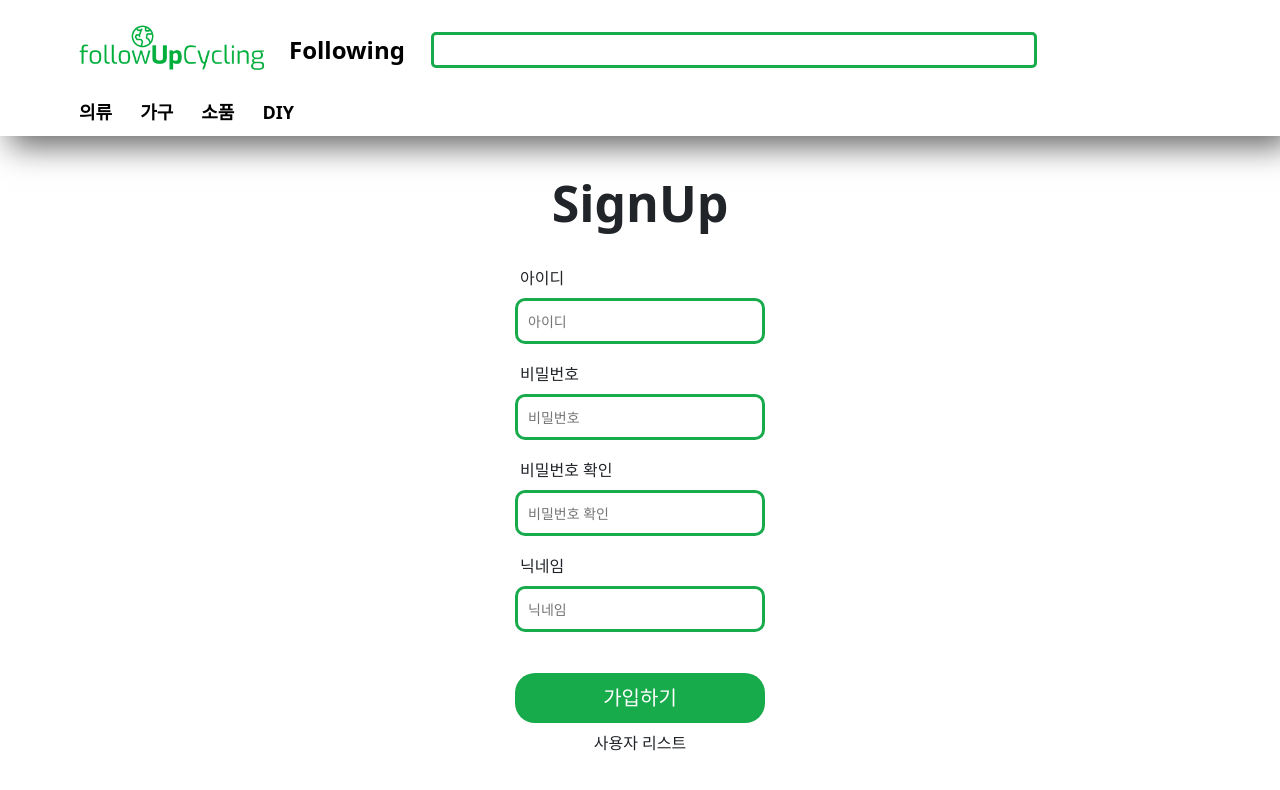
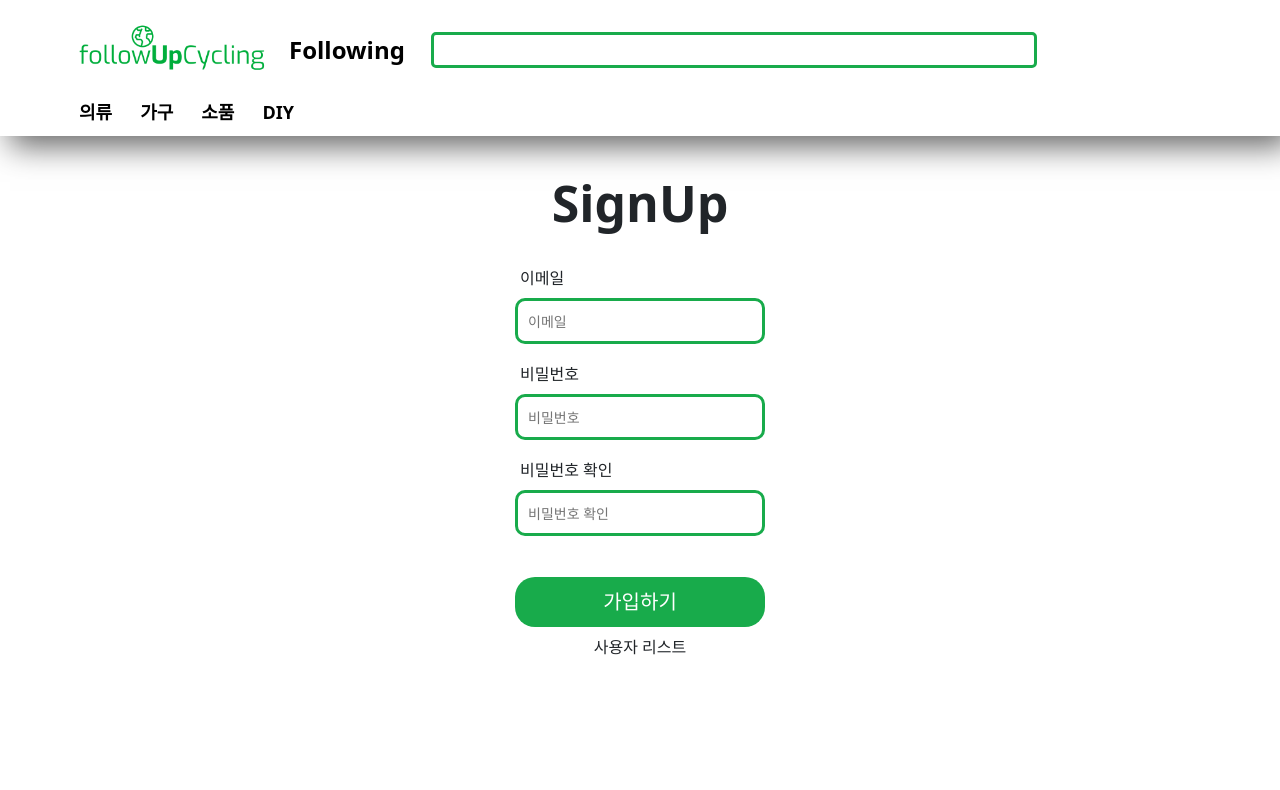
Before and after one commit to zoonong/modubanchan_front, a React (Create React App) app: page /#/SignUp in a window 1280 px wide. Shown: the top 790 px of the page. Built offline with nearby package versions, Linux system fonts and the light colour scheme.

Commit message:
Cart.js에 있는 회원가입 코드 옮겨놓음

```diff
--- a/package.json
+++ b/package.json
@@ -9,6 +9,7 @@
     "@testing-library/user-event": "^13.5.0",
     "axios": "^0.27.2",
     "bootstrap": "^5.1.3",
+    "bootstrap-icons": "^1.8.2",
     "classnames": "^2.3.1",
     "node-sass": "^7.0.1",
     "react": "^18.1.0",
--- a/src/reducers/users.js
+++ b/src/reducers/users.js
@@ -7,7 +7,9 @@ export const addUser = user => ({
     type: ADD_USER,
     user: {
         id: user.id,
+        email: user.email,
         password: user.password,
+        profilePicture: user.profilePicture
     }
 });
 
--- a/src/routes/Cart.js
+++ b/src/routes/Cart.js
@@ -4,23 +4,8 @@ import axios from 'axios';
 
 const Cart = () => {
 
-  function accountsInput() {
-    axios.post("http://127.0.0.1:8000/accounts/", {
-      email: "udayeon@naver.com",
-      password1: "qwer1234!",
-      password2: "qwer1234!"
-    })
-      .then(function (response) {
-        console.log(response);
-      })
-      .catch(function (error) {
-        console.log(error);
-    });
-  }
-
   return (
     <div>
-      <button type="text" onClick={accountsInput}>accountsInput 클릭</button>
       <span>장바구니</span>
       <CartProduct />
       <CartProduct />
--- a/src/routes/SignIn.js
+++ b/src/routes/SignIn.js
@@ -1,6 +1,6 @@
-import { React, useRef, useState } from "react";
+import { React, useState } from "react";
 import { Link } from "react-router-dom";
-import { useDispatch, useSelector } from "react-redux";
+import { useSelector } from "react-redux";
 import "../App.css";
 import styles from "../styles/SignIn/SignIn.module.scss";
 import classNames from "classnames/bind";
@@ -9,7 +9,7 @@ import axios from "axios";
 const cx = classNames.bind(styles);
 
 const SignIn = ({ isLoggedIn, setIsLoggedIn }) => {
-  const [user, setUser] = useState({
+  const [inputs, setInputs] = useState({
     email: "",
     password: ""
   });
@@ -18,8 +18,8 @@ const SignIn = ({ isLoggedIn, setIsLoggedIn }) => {
   const users = useSelector(state => state.users);
   function userLogin() {
     axios.post("http://127.0.0.1:8000/accounts/login/", {
-      email: user.email,
-      password: user.password
+      email: inputs.email,
+      password: inputs.password
     })
       .then(function (response) {
         console.log(response);
@@ -40,15 +40,15 @@ const SignIn = ({ isLoggedIn, setIsLoggedIn }) => {
   }
   const onChange = (e) => {
     const { value, name } = e.target; // 우선 e.target 에서 name 과 value 를 추출
-    setUser({
-      ...user, // 기존의 user 객체를 복사한 뒤
+    setInputs({
+      ...inputs, // 기존의 user 객체를 복사한 뒤
       [name]: value // name 키를 가진 값을 value 로 설정
     });
   };
   const onLoginSubmit = () => {
     userLogin();
-    setUser({
-      ...user,
+    setInputs({
+      ...inputs,
       email: "",
       password: ""
     });
@@ -65,8 +65,8 @@ const SignIn = ({ isLoggedIn, setIsLoggedIn }) => {
       <div className={cx("Title")}>Sign In</div>
 
       <div className={cx("Form")}>
-        <input className={cx("Input")} name="email" type="email" placeholder="이메일" value={user.email} required onChange={onChange} />
-        <input className={cx("Input")} name="password" type="password" placeholder="비밀번호" value={user.password} required onChange={onChange} onKeyUp={onKeyUp} />
+        <input className={cx("Input")} name="email" type="email" placeholder="이메일" value={inputs.email} required onChange={onChange} />
+        <input className={cx("Input")} name="password" type="password" placeholder="비밀번호" value={inputs.password} required onChange={onChange} onKeyUp={onKeyUp} />
         <Link to={`/${loginURL}`}>
           <button className={cx("Submit")} type="text" onClick={onLoginSubmit}>로그인</button>
         </Link>
--- a/src/routes/SignUp.js
+++ b/src/routes/SignUp.js
@@ -7,6 +7,7 @@ import { Link } from "react-router-dom";
 import "../App.css";
 import styles from "../styles/SignUp/SignUp.module.scss";
 import classNames from "classnames/bind";
+import axios from "axios";
 
 const cx = classNames.bind(styles);
 
@@ -14,7 +15,7 @@ const UserItem = React.memo(function UserItem({user}) {
   return (
     <ul>
       <li>{user.id}</li>
-      <li>{user.nickname}</li>
+      <li>{user.email}</li>
       <li>{user.password}</li>
     </ul>
   );
@@ -33,35 +34,53 @@ const UserList = React.memo(function UserList({users}) {
 const SignUp = () => {
   const nextId = useRef(1);
   const [inputs, setInputs] = useState({
-    nickname: "",
-    password: ""
+    email: "",
+    password1: "",
+    password2: ""
   });
-  const { nickname, password } = inputs;
   const users = useSelector(state => state.users);
   const dispatch = useDispatch();
 
   const onCreateUser = user => dispatch(addUser(user));
 
-  const onChange = e => {
-    const {name, value} = e.target;
+  function userAccounts() {
+    axios.post("http://127.0.0.1:8000/accounts/", {
+      email: inputs.email,
+      password1: inputs.password1,
+      password2: inputs.password2
+    })
+      .then(function (response) {
+        console.log(response);
+      })
+      .catch(function (error) {
+        console.log(error);
+    });
+  }
+
+  const onChange = (e) => {
+    const { value, name } = e.target; // 우선 e.target 에서 name 과 value 를 추출
     setInputs({
-      ...inputs,
-      [name]: value
+      ...inputs, // 기존의 user 객체를 복사한 뒤
+      [name]: value // name 키를 가진 값을 value 로 설정
     });
   };
+
 
   const onSubmit = () => {
     const user = {
       id: nextId.current,
-      nickname: nickname,
-      password: password,
+      email: inputs.email,
+      password: inputs.password1,
       profilePicture: require("../images/profile.jpeg")
     };
+    userAccounts();
     onCreateUser(user);
 
     setInputs({
-      nickname: "",
-      password: ""
+      ...inputs,
+      email: "",
+      password1: "",
+      password2: ""
     });
     nextId.current += 1;
   };
@@ -70,20 +89,16 @@ const SignUp = () => {
       <div className={cx("Title")}>SignUp</div>
       <div className={cx("Form")}>
         <div className={cx("Item")}>
-          <span className={cx("Text")}>아이디</span>
-          <input className={cx("Input")} name="ID" type="email" placeholder="아이디" required />
+          <span className={cx("Text")}>이메일</span>
+          <input className={cx("Input")} name="email" type="email" placeholder="이메일" onChange={onChange} value={inputs.email} required />
         </div>
         <div className={cx("Item")}>
           <span className={cx("Text")}>비밀번호</span>
-          <input className={cx("Input")} name="password" type="password" placeholder="비밀번호" onChange={onChange} value={password} required />
+          <input className={cx("Input")} name="password1" type="password" placeholder="비밀번호" onChange={onChange} value={inputs.password1} required />
         </div>
         <div className={cx("Item")}>
           <span className={cx("Text")}>비밀번호 확인</span>
-          <input className={cx("Input")} name="password" type="password" placeholder="비밀번호 확인" required />
-        </div>
-        <div className={cx("Item")}>
-        <span className={cx("Text")}>닉네임</span>
-        <input className={cx("Input")} name="nickname" type="text" placeholder="닉네임" onChange={onChange} value={nickname} required />
+          <input className={cx("Input")} name="password2" type="password" placeholder="비밀번호 확인" onChange={onChange} value={inputs.password2} required />
         </div>
       </div>
 
```
Also changed, not shown: 2 other files (tests, documents, lock files or other folders).
